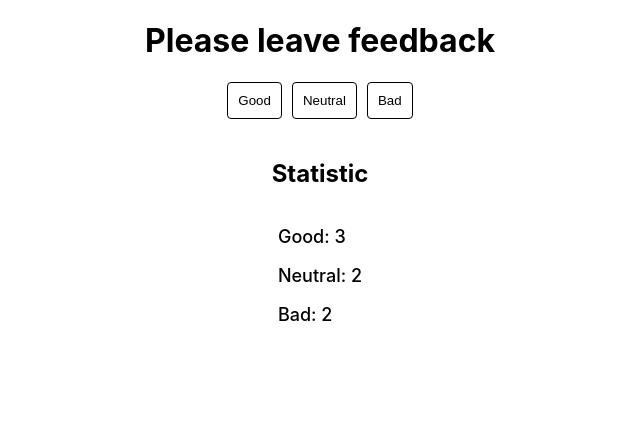
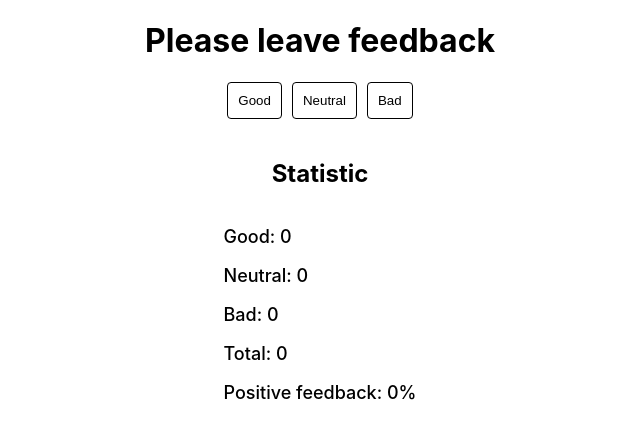
Before and after one commit to Bartosz-Baranski/goit-react-hw-02-feedback, a React (Create React App) app: page / in a window 1280 px wide. Shown: the top 438 px of the page, without its empty margins (320-960 px from the left). Built offline with nearby package versions, Linux system fonts and the light colour scheme.

Commit message:
add method
add method to change state, change code in statistic.jsx

```diff
--- a/src/components/App.jsx
+++ b/src/components/App.jsx
@@ -1,5 +1,6 @@
 import React from 'react';
-import Statistic from './statistic/statistic';
+import Statistic from './Feedback/statistic';
+
 export function App() {
   return (
     <>
--- /dev/null
+++ b/src/components/Feedback/statistic.jsx
@@ -0,0 +1,84 @@
+import React from 'react';
+import css from './statistic.module.css';
+
+class Statistic extends React.Component {
+  state = {
+    good: 0,
+    neutral: 0,
+    bad: 0,
+    total: 0,
+    percent: 0,
+  };
+
+  choiceGood = () => {
+    this.setState(value => {
+      return {
+        good: value.good + 1,
+        total: value.total + 1,
+      };
+    });
+  };
+
+  choiceNeutral = () => {
+    this.setState(value => {
+      return {
+        neutral: value.neutral + 1,
+        total: value.total + 1,
+      };
+    });
+  };
+
+  choiceBad = () => {
+    this.setState(value => {
+      return {
+        bad: value.bad + 1,
+        total: value.total + 1,
+      };
+    });
+  };
+
+  render() {
+    const { good, neutral, bad, total, percent } = this.state;
+
+    return (
+      <div className={css.statistic_body}>
+        <h1 className={css.statistic_title}>Please leave feedback</h1>
+        <div className={css.btn_list}>
+          <button
+            type="button"
+            name="good"
+            onClick={this.choiceGood}
+            className={css.statistic_btn}
+          >
+            Good
+          </button>
+          <button
+            type="button"
+            name="neutral"
+            onClick={this.choiceNeutral}
+            className={css.statistic_btn}
+          >
+            Neutral
+          </button>
+          <button
+            type="button"
+            name="bad"
+            onClick={this.choiceBad}
+            className={css.statistic_btn}
+          >
+            Bad
+          </button>
+        </div>
+        <h2 className={css.statistic_body}>Statistic</h2>
+        <div>
+          <p className={css.statistic_value}>Good: {good}</p>
+          <p className={css.statistic_value}>Neutral: {neutral}</p>
+          <p className={css.statistic_value}>Bad: {bad}</p>
+          <p className={css.statistic_value}>Total: {total}</p>
+          <p className={css.statistic_value}>Positive feedback: {percent}%</p>
+        </div>
+      </div>
+    );
+  }
+}
+export default Statistic;
--- a/src/components/statistic/statistic.module.css
+++ b/src/components/Feedback/statistic.module.css
@@ -13,6 +13,7 @@
   border: 1px solid black;
   border-radius: 4px;
   padding: 10px;
+  cursor: pointer;
 }
 .statistic_value {
   font-size: 18px;
--- a/src/components/statistic/statistic.jsx
+++ /dev/null
@@ -1,29 +0,0 @@
-import React from 'react';
-import css from './statistic.module.css';
-
-class Statistic extends React.Component {
-  state = {
-    good: 0,
-    neutral: 0,
-    bad: 0,
-  };
-  render() {
-    return (
-      <div className={css.statistic_body}>
-        <h1 className={css.statistic_title}>Please leave feedback</h1>
-        <div className={css.btn_list}>
-          <button className={css.statistic_btn}>Good</button>
-          <button className={css.statistic_btn}>Neutral</button>
-          <button className={css.statistic_btn}>Bad</button>
-        </div>
-        <h2 className={css.statistic_body}>Statistic</h2>
-        <div>
-          <p className={css.statistic_value}>Good: 3</p>
-          <p className={css.statistic_value}>Neutral: 2</p>
-          <p className={css.statistic_value}>Bad: 2</p>
-        </div>
-      </div>
-    );
-  }
-}
-export default Statistic;
```
